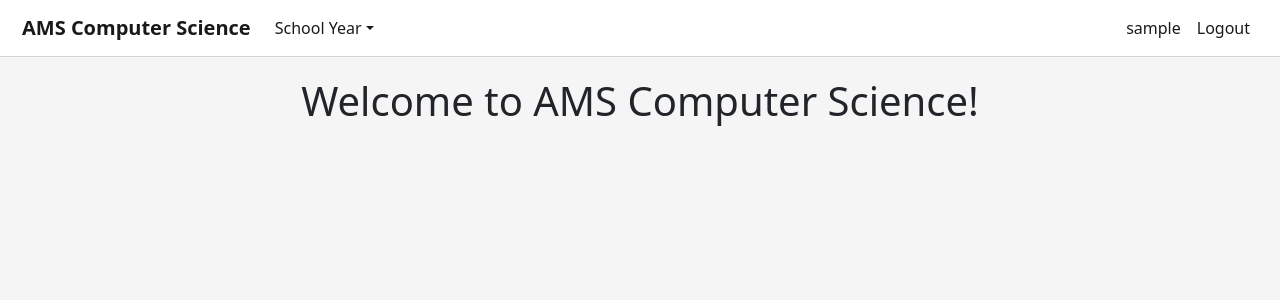
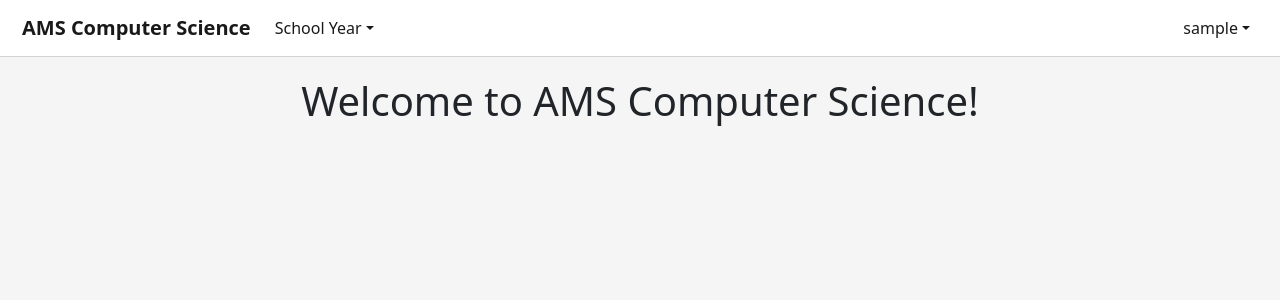
Before and after one commit to JackPadalino/amscsapp, a Django app: page / in a window 1280 px wide. Shown: the top 300 px of the page. Run offline with Django 4.2, Linux system fonts and the light colour scheme; the visitor is signed in with stand-in values (Sample User, id 1).

Commit message:
added drop down menu to user profile in navbar

```diff
--- a/main/templates/main/base.html
+++ b/main/templates/main/base.html
@@ -33,7 +33,7 @@
                         </li>-->
                         <li class="nav-item dropdown">
                             <a class="nav-link dropdown-toggle active" href="#" id="navbarDropdown" role="button" data-bs-toggle="dropdown" aria-expanded="false">School Year</a>
-                            <ul class="dropdown-menu" aria-labelledby="navbarDropdown">
+                            <ul class="dropdown-menu dropdown-menu-end" aria-labelledby="navbarDropdown">
                                 <li><a class="dropdown-item" href="{% url 'classroom-classes' '2021-2022' %}">2021-2022</a></li>
                                 <li><a class="dropdown-item" href="{% url 'classroom-classes' '2022-2023' %}">2022-2023</a></li>
                                 <li><a class="dropdown-item" href="{% url 'classroom-classes' '2023-2024' %}">2023-2024</a></li>
@@ -47,8 +47,23 @@
             </div>
             <div class='navbar-nav'>
                 {% if user.is_authenticated %}
-                    <a class="nav-link active" aria-current="page" href="{% url 'users-profile' %}">{{ user.username }}</a>
-                    <a class="nav-link active" aria-current="page" href="{% url 'users-logout' %}">Logout</a>
+                    <li class="nav-item dropdown">
+                        <a class="nav-link dropdown-toggle active" href="#" id="navbarDropdown" role="button" data-bs-toggle="dropdown" aria-expanded="false">{{ user.username }}</a>
+                        <ul class="dropdown-menu dropdown-menu-end" aria-labelledby="navbarDropdown">
+                            <li><a class="dropdown-item" href="#">Classes</a></li>
+                            <li><a class="dropdown-item" href="#">Projects</a></li>
+                            <li><a class="dropdown-item" href="#">Activity</a></li>
+                            <li><a class="dropdown-item" href="#">Notifications</a></li>
+                            <li><a class="dropdown-item" href="{% url 'users-profile' %}">Profile</a></li>
+                            <li>
+                                <hr class="dropdown-divider">
+                            </li>
+                            <li><a class="dropdown-item" href="{% url 'users-logout' %}">Logout</a></li>
+                            <!--<li>
+                                <hr class="dropdown-divider">
+                            </li>-->
+                        </ul>
+                    </li>
                 {% else %}
                     <a class="nav-link active" aria-current="page" href="{% url 'users-login' %}">Login</a>
                     <a class="nav-link active" aria-current="page" href="{% url 'users-register' %}">Register</a>
```
